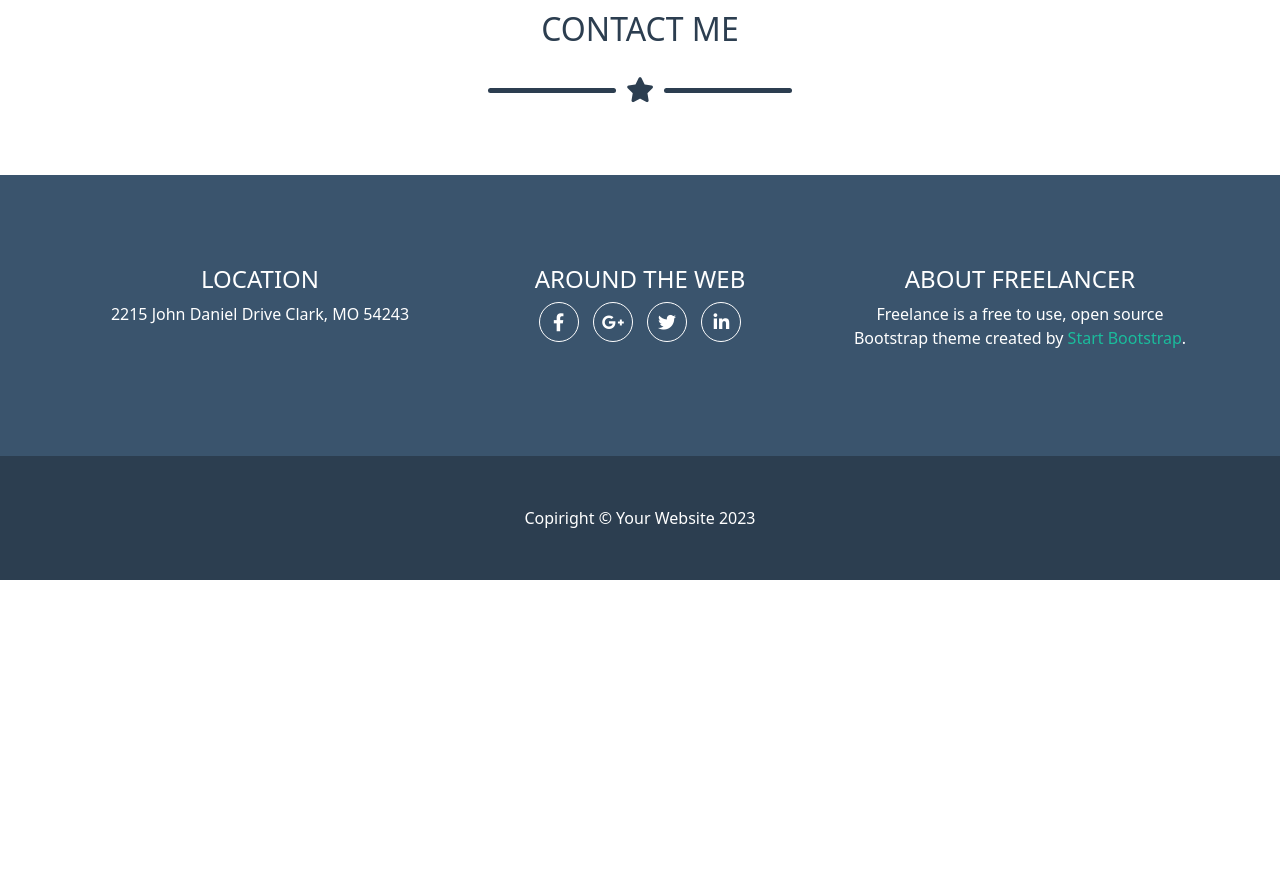
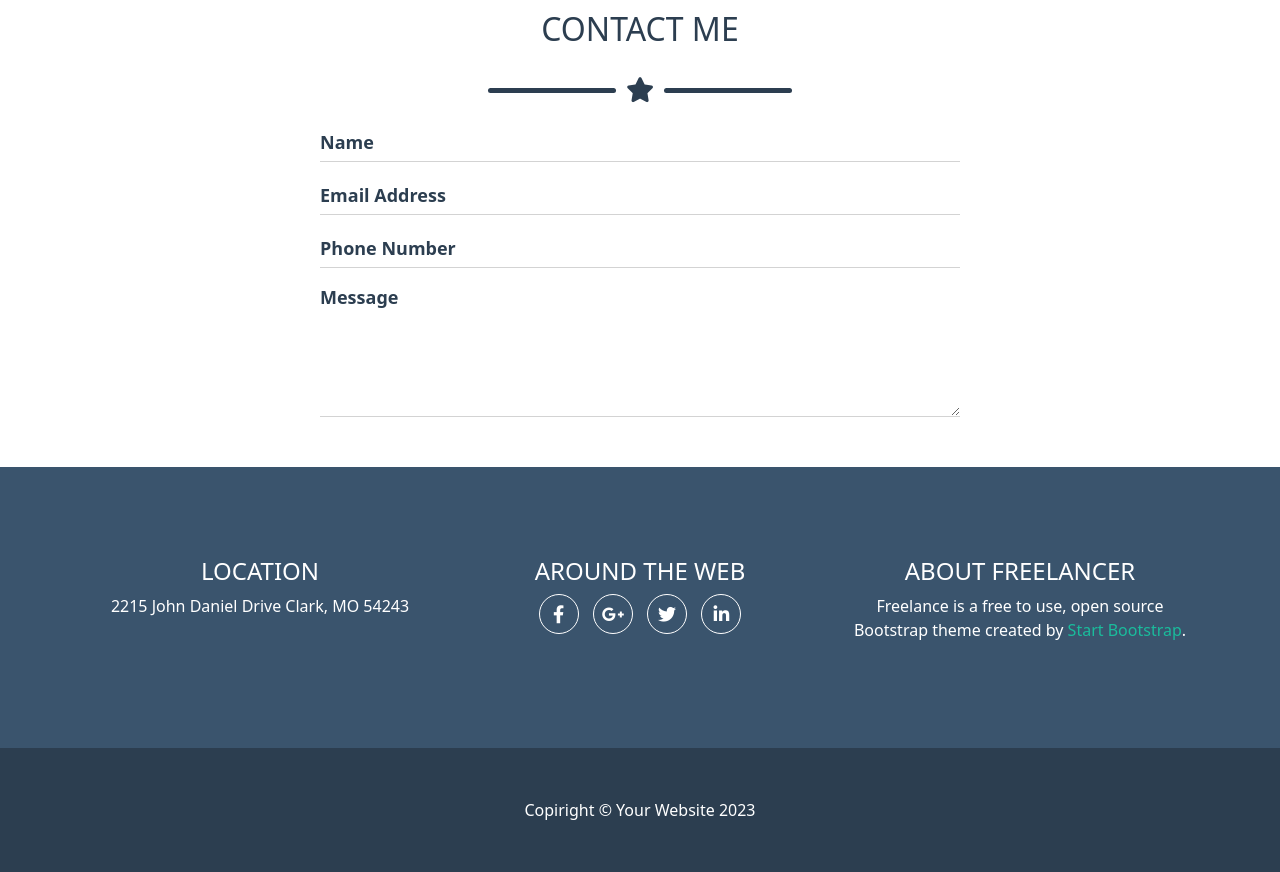
Before and after one commit to alecasentini/html-css-bootstrap-freelancer, a plain HTML site: page index.html in a window 1280 px wide. Shown: the part 1720-2592 px from the top of the page. Before the commit the page ends 2300 px from the top, so only its background shows below. Drawn offline with nearby package versions, Linux system fonts and the light colour scheme.

Commit message:
Contact form

```diff
--- a/assets/css/style.css
+++ b/assets/css/style.css
@@ -116,6 +116,28 @@ footer .bottom{
     padding: 1rem;
 }
 
+.contact-form{
+    width: 50%;
+}
+
+.input-group-text{
+    border: 0;
+    color: #2c3e50;
+    background-color: transparent;
+    padding: 0;
+    font-size: 18px;
+    font-weight: 600;
+    margin-right: 10px;
+}
+
+.input-group{
+    border-bottom: 1px solid lightgrey;
+}
+
+.form-control{
+    border: 0;
+}
+
 footer{
     background-color: #3a546d;
     color: white;
--- a/index.html
+++ b/index.html
@@ -145,6 +145,29 @@
                 <div class="riga"></div>
             </div>
 
+            <div class="contact-form">
+                <div class="input-group mb-3">
+                    <span class="input-group-text" id="basic-addon1">Name</span>
+                    <input type="text" class="form-control" aria-label="Name" aria-describedby="basic-addon1">
+                </div>
+
+                <div class="input-group mb-3">
+                    <span class="input-group-text" id="basic-addon2">Email Address</span>
+                    <input type="text" class="form-control"  aria-label="Email" aria-describedby="basic-addon1">
+                </div>
+
+                <div class="input-group mb-3">
+                    <span class="input-group-text" id="basic-addon3">Phone Number</span>
+                    <input type="text" class="form-control"  aria-label="Phone" aria-describedby="basic-addon1">
+                </div>
+
+                <div class="input-group">
+                    <span class="input-group-text d-flex align-items-start">Message</span>
+                    <textarea rows="5" class="form-control" aria-label="With textarea"></textarea>
+                </div>
+
+            </div>
+
         </section>
 
     </main>
```
